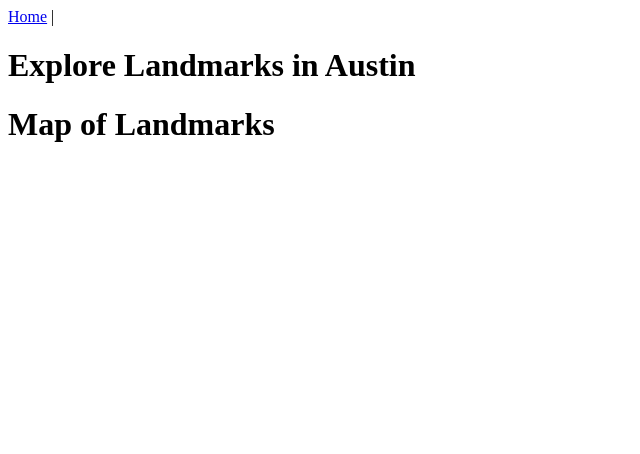
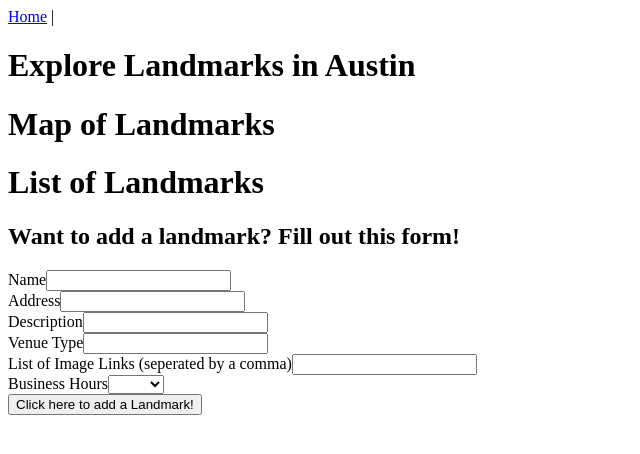
Before and after one commit to avpelino1/CIty-Tours, a Vue app in the folder vue/: page /landmark in a window 1280 px wide. Shown: the top 454 px of the page, without its empty margins (0-640 px from the left). Built offline with nearby package versions, Linux system fonts and the light colour scheme; no server answers.

Commit message:
wrote html for new landmark form

```diff
--- a/vue/src/components/ItineraryList.vue
+++ b/vue/src/components/ItineraryList.vue
@@ -1,6 +1,6 @@
 <template>
   <div>
-
+      <h1>placeholder</h1>
   </div>
 </template>
 
--- a/vue/src/components/LandmarkList.vue
+++ b/vue/src/components/LandmarkList.vue
@@ -1,12 +1,63 @@
 <template>
   <div>
+    <h1>List of Landmarks</h1>
     <div v-for = 'landmark in landmarks' v-bind:key='landmark.id'/>
 
+    <h2>Want to add a landmark? Fill out this form!</h2>
+    <form v-on:submit.prevent>
+      <div class='field'>
+        <label for = 'name'>Name</label>
+        <input type='text' name='name' v-model='newLandmark.name'/>
+      </div>
+      <div class='field'>
+        <label for = 'address'>Address</label>
+        <input type='text' name='address' v-model='newLandmark.address'/>
+      </div>
+      <div class='field'>
+        <label for = 'description'>Description</label>
+        <input type='text' name='description' v-model='newLandmark.description'/>
+      </div>
+      <div class='field'>
+        <label for = 'venue-type'>Venue Type</label>
+        <input type='text' name='venue-type' v-model='newLandmark.venueType'/>
+      </div>
+      <div class='field'>
+        <label for = 'images'>List of Image Links (seperated by a comma)</label>
+        <input type='text' name='images' v-model='newLandmark.images'/>
+      </div>
+      <div class='field'>
+        <label for = 'business-hours'>Business Hours</label>
+        <select name='business-hours' v-model='newLandmark.businessHours'>
+          <option>12:00</option>
+        </select>
+      </div>
+      <div class='actions'>
+         <button type='submit' v-on:click='createLandmark()'>Click here to add a Landmark!</button>
+      </div>
+    </form>
   </div>
 </template>
 
 <script>
-export default {};
+import landmarkService from '../services/LandmarkService.js';
+
+export default {
+  name: 'landmark-list',
+  data(){
+    return{
+      landmarks: [],
+      newLandmark: {}
+    }
+  },
+  created(){
+    landmarkService.getLandmarks().then((response)=>{
+      this.landmarks=response.data;
+    });
+    landmarkService.createLandmark(this.newLandmark)
+    .then(window.alert("You have submitted a new landmark for approval."));
+  }
+}
+
 </script>
 
 <style>
--- a/vue/src/views/Landmark.vue
+++ b/vue/src/views/Landmark.vue
@@ -2,8 +2,8 @@
   <div id="landmark" class="text-center">
        <h1 class="h3 mb-3 font-weight-normal">Explore Landmarks in Austin</h1>
 
+<landmark-map/>
 <landmark-list/>
-<landmark-map/>
 
   </div>
 </template>
```
